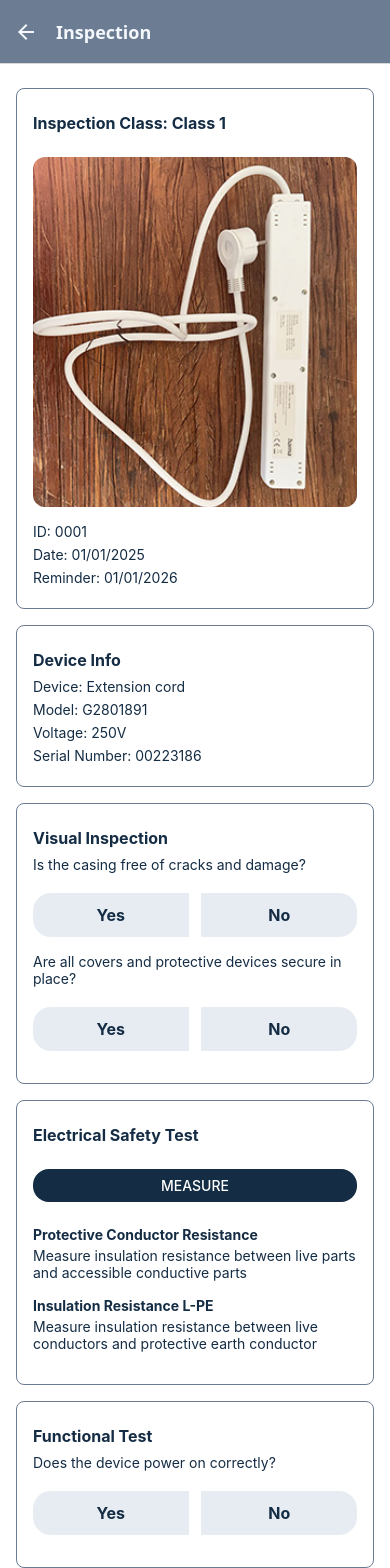
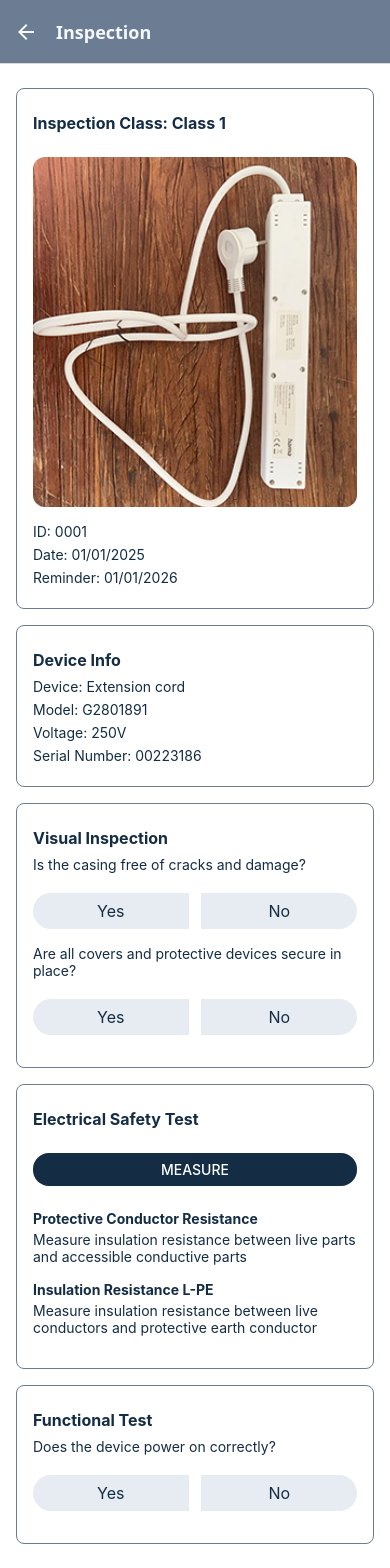
Before and after one commit to mdisumma/neumann-native, a React Native app: screen /Inspection in a window 390 px wide. Shown: the top 1568 px of the page. Built offline with nearby package versions, Linux system fonts and the light colour scheme.

Commit message:
style: adjust button padding and remove bold text from button labels in InspectionScreen

```diff
--- a/screens/InspectionScreen.tsx
+++ b/screens/InspectionScreen.tsx
@@ -267,7 +267,7 @@ const styles = StyleSheet.create({
     width: "48%",
     backgroundColor: "#E6ECF2",
     alignItems: "center",
-    paddingVertical: 12,
+    paddingVertical: 8,
     borderRadius: 18,
   },
   buttonSx: {
@@ -280,7 +280,6 @@ const styles = StyleSheet.create({
   },
   buttonText: {
     color: "#142C44",
-    fontWeight: "bold",
     fontSize: 16,
   },
   selectedButton: {
```
